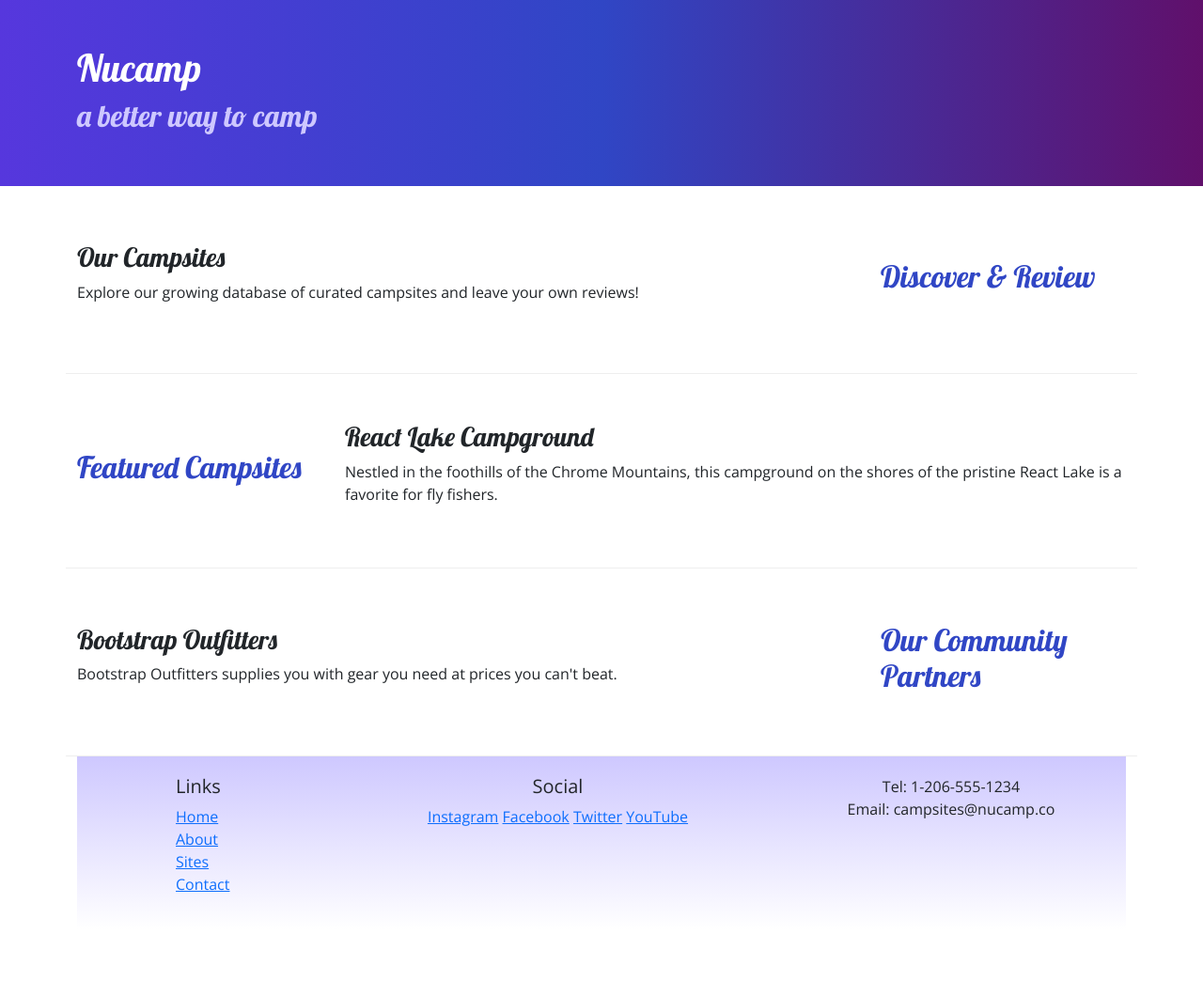
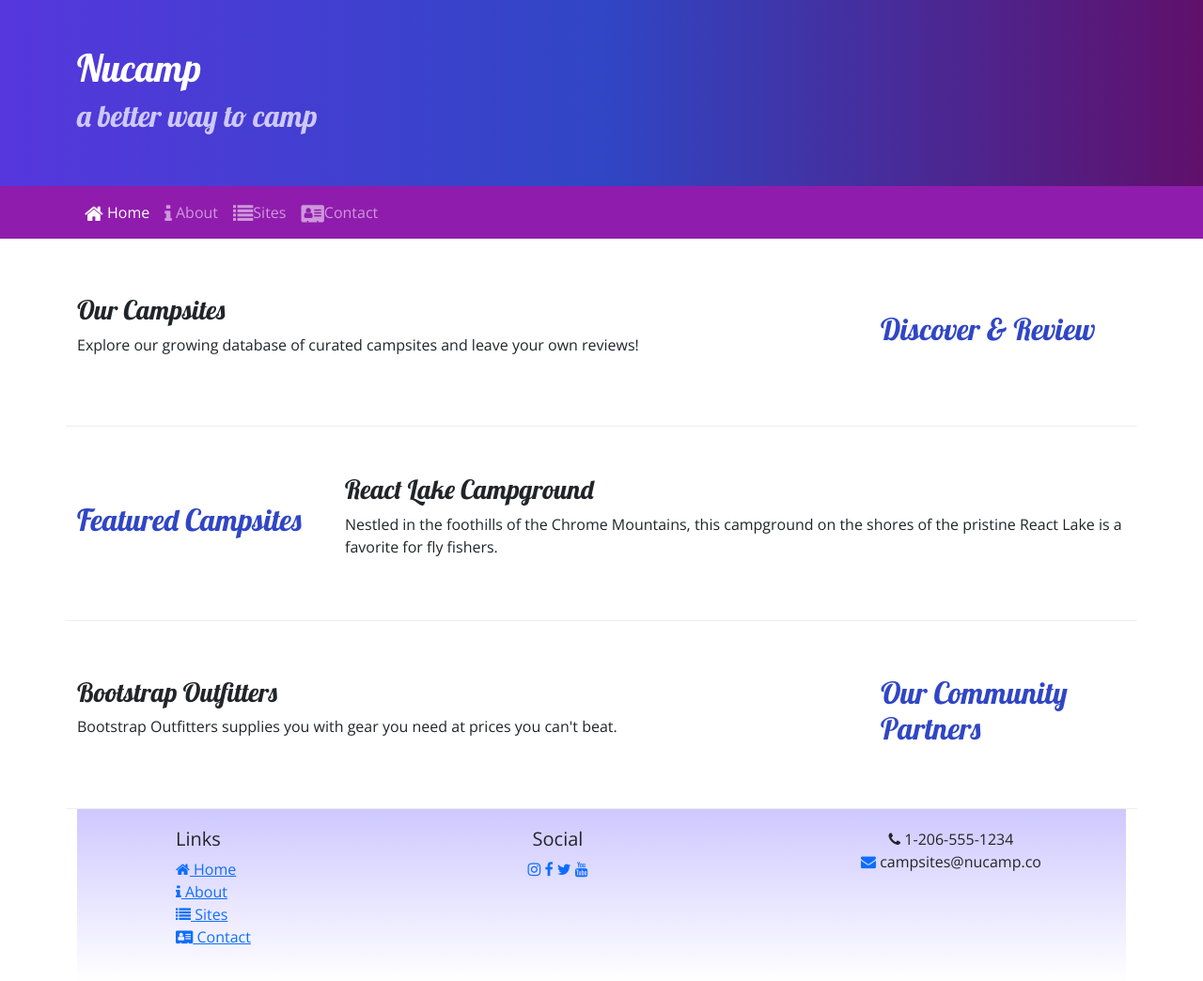
Before and after one commit to UmarM10/NUCAMPSITE, a website: page index.html in a window 1280 px wide. Shown: the whole page at 94% size. Before the commit the page ends 989 px from the top, so only its background shows below. Drawn offline with nearby package versions, Linux system fonts and the light colour scheme.

Commit message:
Navigation Bar, Breadcrumbs, and Icon Fonts

```diff
--- a/css/styles.css
+++ b/css/styles.css
@@ -30,3 +30,6 @@ footer {
     border-bottom: 1px ridge;
     min-height: 200px;
 }
+.navbar {
+    background-color: #901CAD;
+}
--- a/index.html
+++ b/index.html
@@ -5,6 +5,9 @@
     <meta charset="utf-8" />
     <meta name="viewport" content="width=device-width, initial-scale=1.0">
     <link rel="stylesheet" href="node_modules/bootstrap/dist/css/bootstrap.min.css">
+
+    <link rel="stylesheet" href="node_modules/font-awesome/css/font-awesome.min.css">
+
     <link rel="preconnect" href="https://fonts.googleapis.com">
     <link rel="preconnect" href="https://fonts.gstatic.com" crossorigin>
     <link href="https://fonts.googleapis.com/css2?family=Lobster&family=Open+Sans&display=swap" rel="stylesheet">
@@ -23,6 +26,22 @@
             </div>
         </div>
     </header>
+
+    <nav class="navbar navbar-expand-sm navbar-dark sticky-top">
+        <div class="container">
+            <button class="navbar-toggler ml-auto" type="button" data-bs-toggle="collapse" data-bs-target="#nucampNavbar">
+                <span class="navbar-toggler-icon"></span>
+            </button>
+            <div class="collapse navbar-collapse" id="nucampNavbar">
+                <ul class="navbar-nav">
+                    <li class="nav-item"><a class="nav-link active" href="#"><i class="fa fa-home fa-lg"></i> Home</a></li>
+                    <li class="nav-item"><a class="nav-link" href="aboutus.html"><i class="fa fa-info fa-lg"></i> About</a></li>
+                    <li class="nav-item"><a class="nav-link" href="#"> <i class="fa fa-list fa-lg"></i>Sites</a></li>
+                    <li class="nav-item"><a class="nav-link" href="#"> <i class="fa fa-address-card fa-lg"></i>Contact</a></li>
+                </ul>
+            </div>
+        </div>
+    </nav>
 
     <div class="container">
         <div class="row row-content align-items-center">
@@ -62,22 +81,22 @@
                 <div class="col-4 col-sm-2 offset-1">
                     <h5>Links</h5>
                     <ul class="list-unstyled">
-                        <li><a href="#">Home</a></li>
-                        <li><a href="aboutus.html">About</a></li>
-                        <li><a href="#">Sites</a></li>
-                        <li><a href="#">Contact</a></li>
+                        <li><a href="#"> <i class="fa fa-home"></i> Home</a></li>
+                        <li><a href="aboutus.html"> <i class="fa fa-info"></i> About</a></li>
+                        <li><a href="#"> <i class="fa fa-list"></i> Sites</a></li>
+                        <li><a href="#"> <i class="fa fa-address-card"></i> Contact</a></li>
                     </ul>
                 </div>
             <div class="col-6 col-sm-5 text-center">
                 <h5>Social</h5>
-                <a href="http://instagram.com/">Instagram</a>
-                <a href="http://facebook.com/">Facebook</a>
-                <a href="http://twitter.com/">Twitter</a>
-                <a href="http://youtube.com/">YouTube</a>
+                <a href="http://instagram.com/"><i class="fa fa-instagram"></i></a>
+                <a href="http://facebook.com/"><i class="fa fa-facebook"></i></a>
+                <a href="http://twitter.com/"><i class="fa fa-twitter"></i></a>
+                <a href="http://youtube.com/"><i class="fa fa-youtube"></i></a>
             </div>
             <div class="col-sm-4 text-center">
-                Tel: 1-206-555-1234<br />
-                Email: campsites@nucamp.co
+                <i class="fa fa-phone text primary"></i> 1-206-555-1234<br />
+                <i class="fa fa-envelope text-primary"></i> campsites@nucamp.co
             </div>
         </div>
     </footer>
--- a/package.json
+++ b/package.json
@@ -14,6 +14,7 @@
     "lite-server": "^2.6.1"
   },
   "dependencies": {
-    "bootstrap": "^5.2.3"
+    "bootstrap": "^5.2.3",
+    "font-awesome": "^4.7.0"
   }
 }
```
Also changed, not shown: aboutus.html (+30 -7 lines), 1 other file.
